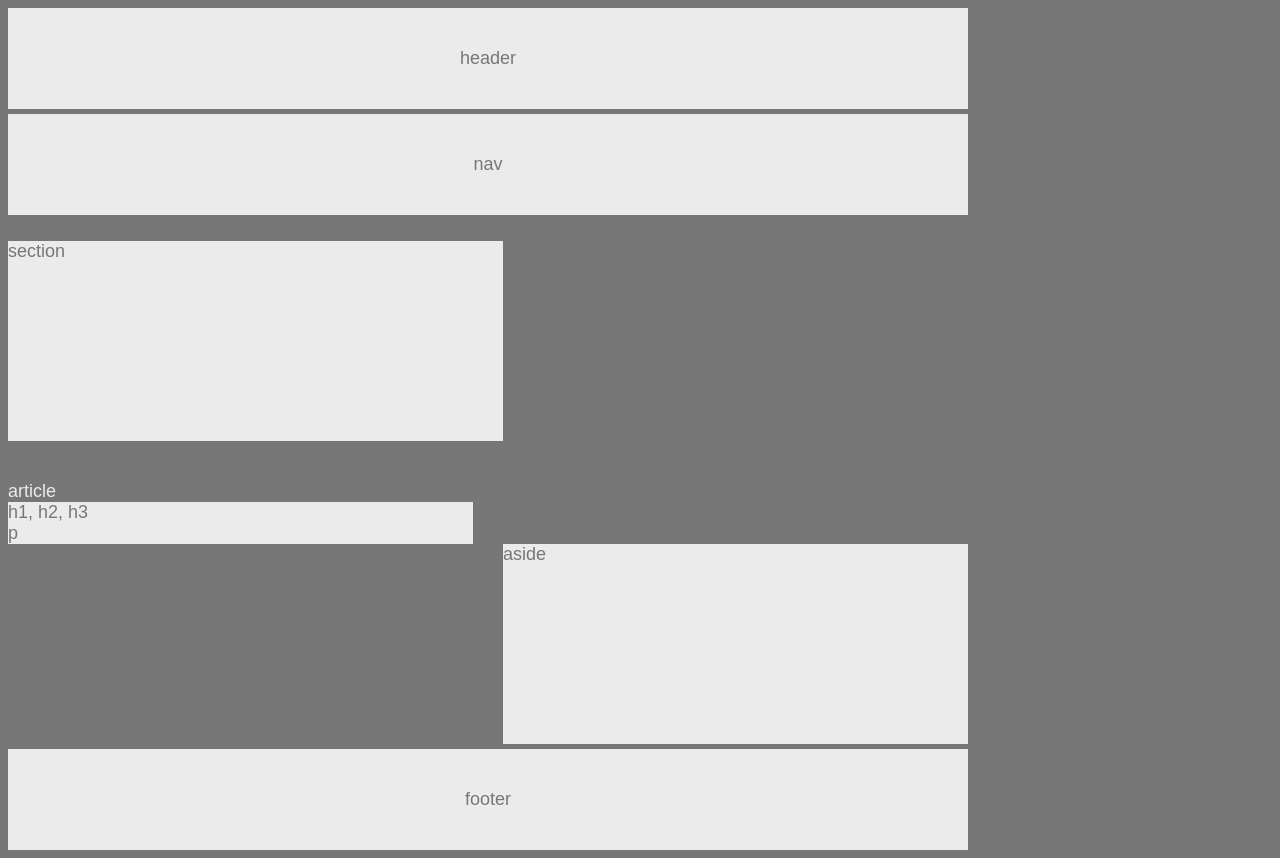
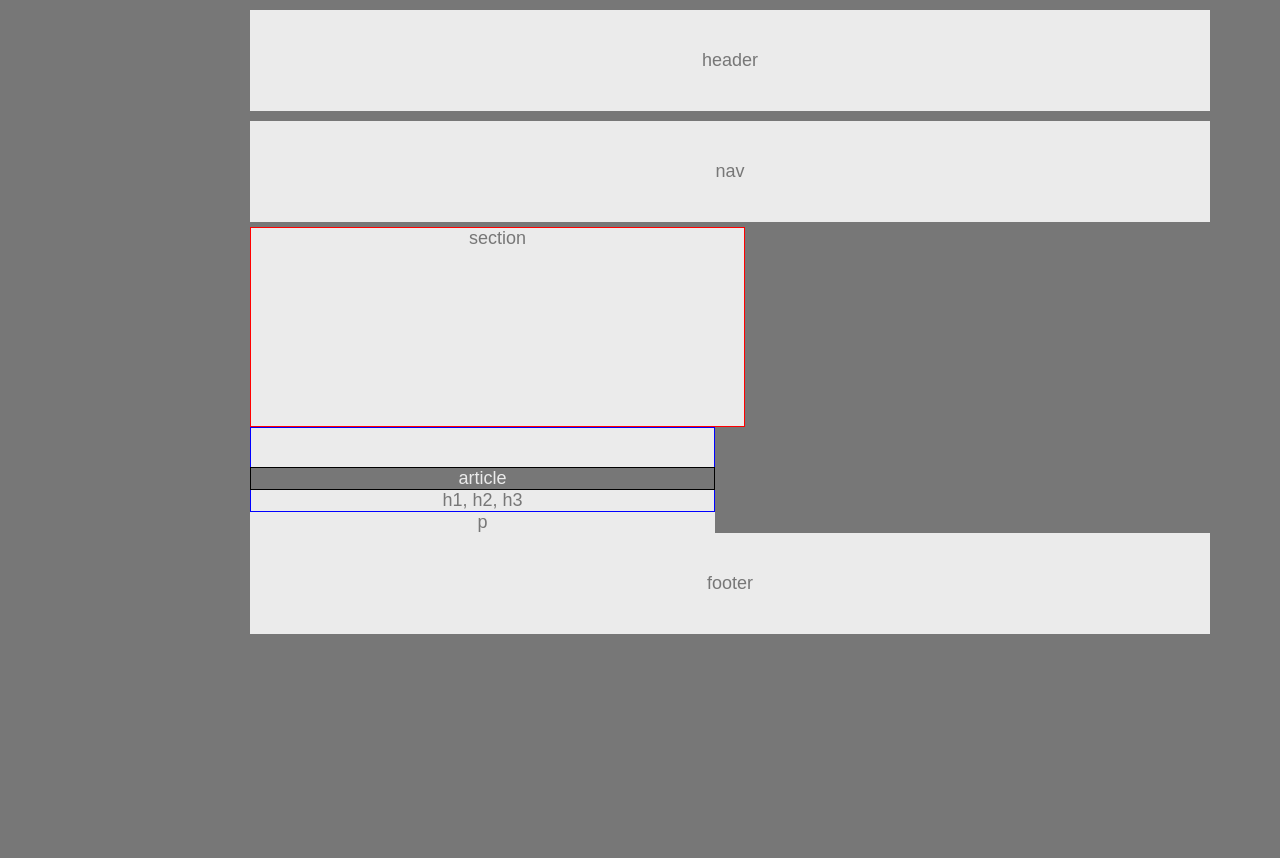
Before and after one commit to kkopp/HW-Wireframe, a plain HTML site: page index.html in a window 1280 px wide. After the commit the page ends 800 px from the top, so only its background shows below. Drawn offline with Linux system fonts and the light colour scheme.

Commit message:
more code

```diff
--- a/index.html
+++ b/index.html
@@ -13,30 +13,13 @@
         header
     </header>
 
-    <section id="nav">
-        nav
-    </section>
+    <section id="nav">nav</section>
 
-    <<div class="clearfix">
-        <section id="section">
-            section
-        </section>
-
-        <section id="article">
-            article
-        </section>
-
-        <section id="h1">
-            h1, h2, h3
-        </section>
-
-        <section id="p">
-            p
-        </section>
-
-        <section id="aside">
-            aside
-        </section>
+    <div id="full">
+        <section id="section">section</section>
+        <section id="article">article</section>
+        <section id="h1">h1, h2, h3</section>
+        <section id="p">p</section>
     </div>
 
     <footer>
--- a/style.css
+++ b/style.css
@@ -1,3 +1,8 @@
+* {
+    box-sizing: border-box;
+    text-align: center;
+  }
+
 .clearfix::after {
     content: "";
     display: block;
@@ -10,12 +15,14 @@ body {
     background: #777;
     width: 960px;
     font-size: 18px;
+    padding: 0;
+    margin: 10px 250px;
 
 }
 
 header {
     background: #ebebeb;
-    margin: 5px 0;
+    margin: 10px 0;
     padding: 40px;
     text-align: center;
 S
@@ -33,6 +40,7 @@ S
     background: #ebebeb;
     width: 495px;
     height: 200px;
+    border: 1px solid red;
 
 }
 
@@ -50,6 +58,8 @@ S
     background: #777;
     width: 465px;
     margin-top: 40px;
+    float: left;
+    border: 1px solid black;
 
 }
 
@@ -57,6 +67,7 @@ S
     color: #777;
     background: #ebebeb;
     width: 465px;
+    border: 1px solid blue;
 
 }
 
@@ -69,7 +80,7 @@ S
 
 footer {
     background: #ebebeb;
-    margin: 5px 0;
+    margin: 0 auto;
     padding: 40px;
     text-align: center;
 
```
